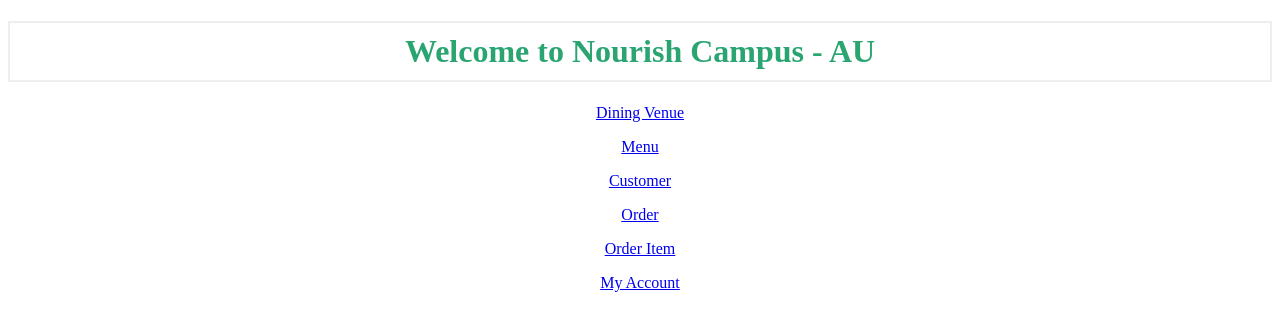
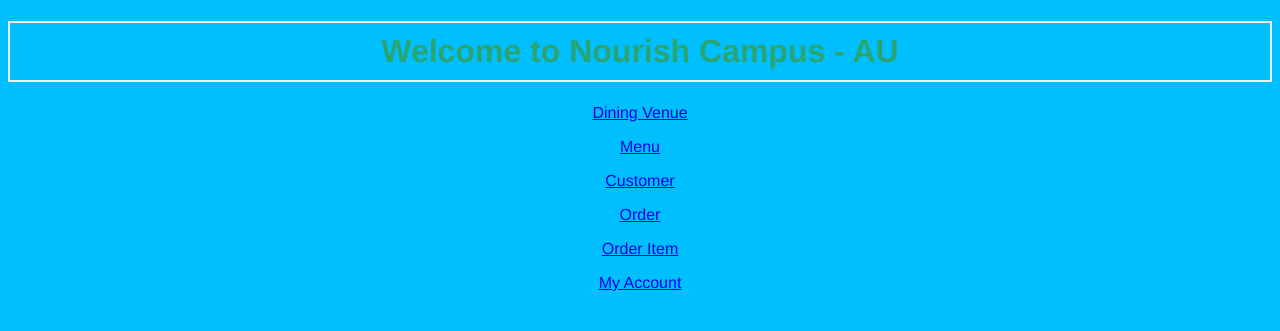
Before and after one commit to JQ100/nourishcampus, a Flask app: page / in a window 1280 px wide. Shown: the top 331 px of the page. Run offline with Flask 2, Linux system fonts and the light colour scheme; some libraries are stand-ins or nearby versions.

Commit message:
add background color and change font style

```diff
--- a/nourish_campus/static/css/main.css
+++ b/nourish_campus/static/css/main.css
@@ -5,6 +5,12 @@ h1 {
     padding: 10px;
 }
 
+body {
+    background: rgb(0, 191, 255);
+    font-family: "Helvetica Neue", Helvetica, Arial, sans-serif;
+    color: yellow;
+}
+
 .center {
     margin-left: auto;
     margin-right: auto;
```
